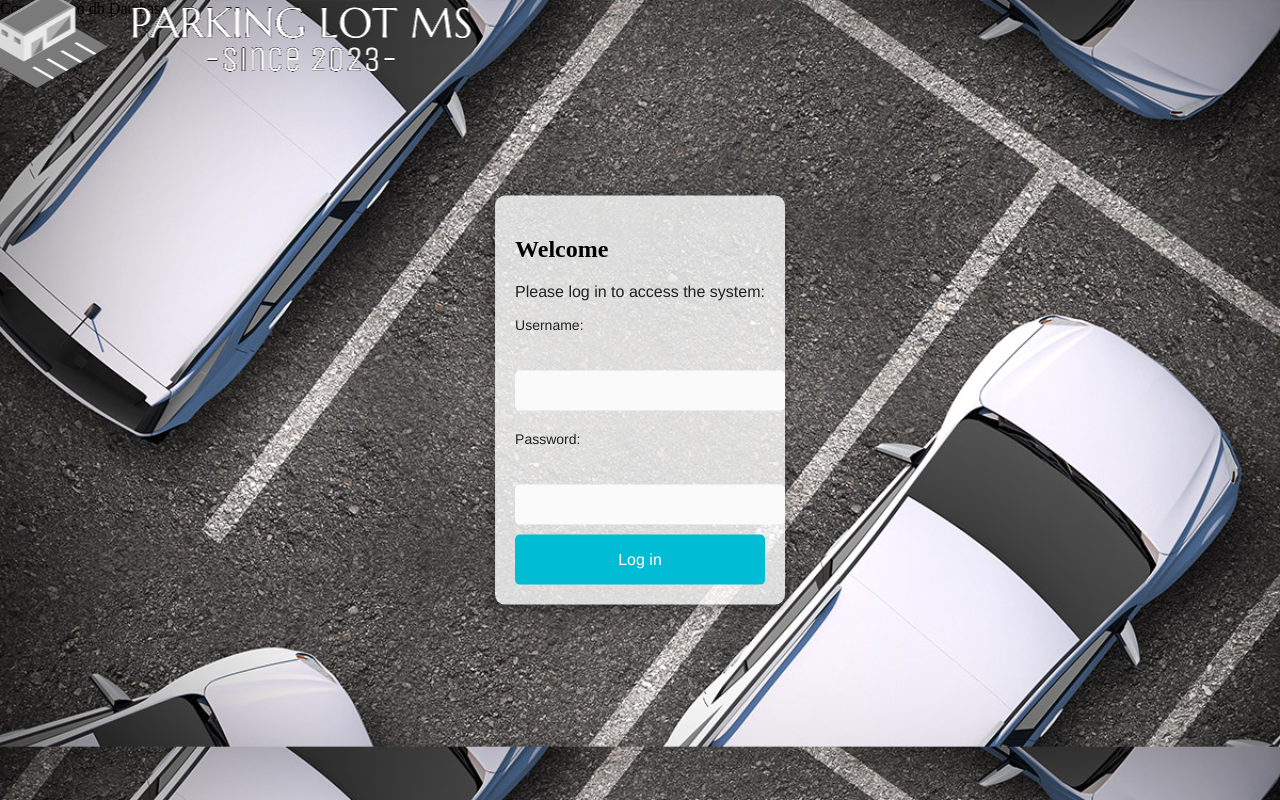
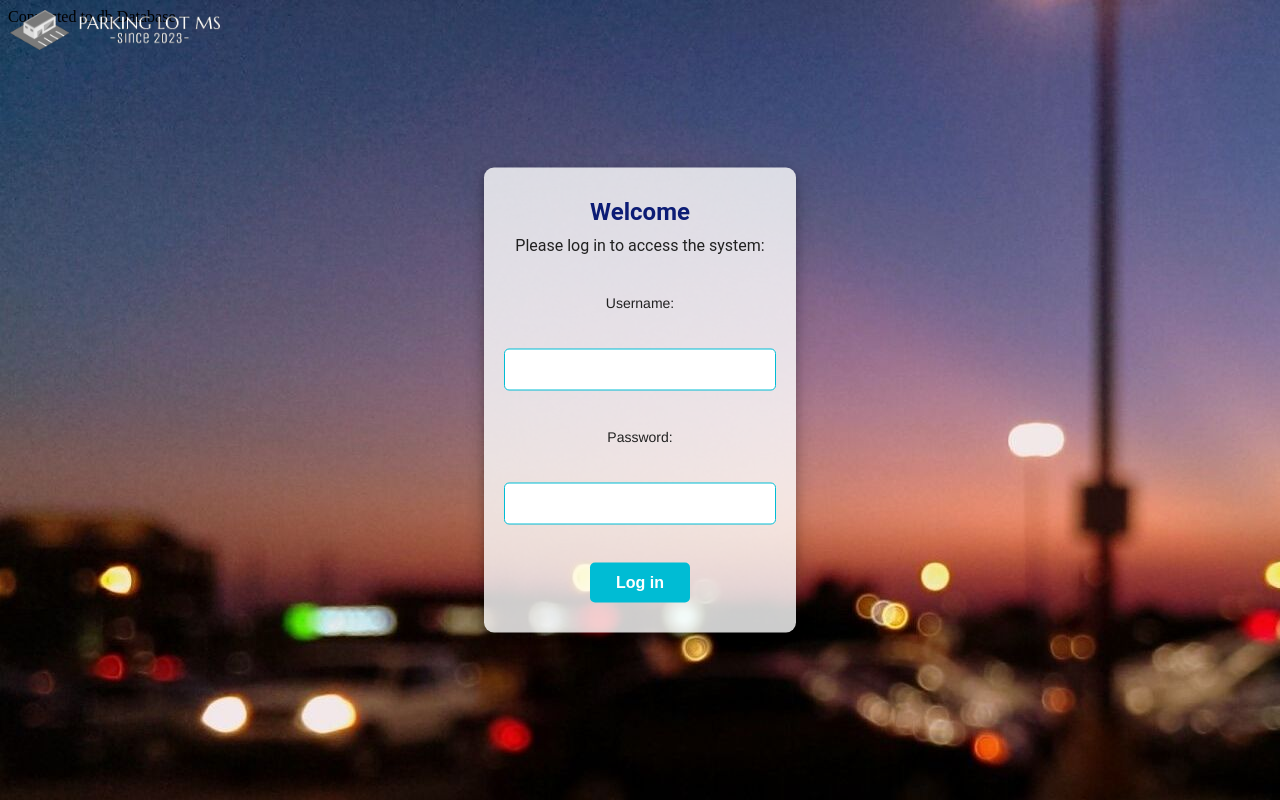
Before and after one commit to ale-romeo/ParkMe, a PHP site: page / in a window 1280 px wide. Run offline with PHP 8.4, Linux system fonts and the light colour scheme; data that the repository does not hold is empty.

Commit message:
1.end.land

```diff
--- a/db_proj/php/src/index.php
+++ b/db_proj/php/src/index.php
@@ -1,12 +1,14 @@
 <!DOCTYPE html>
 <html lang="en">
 <head>
+    <meta charset="utf-8">
+    <meta name="viewport" content="width=device-width, initial-scale=1">
     <title>Parking Lot Management System</title>
     <link rel="stylesheet" type="text/css" href="style.css">
 </head>
 <body>
     <div class="header">
-        <img src="img/logo1.png" alt="logo" />
+        <img src="img/logo.png" alt="logo" />
     </div>
     <div class="container">
         <h2>Welcome</h2>
--- a/db_proj/php/src/style.css
+++ b/db_proj/php/src/style.css
@@ -6,10 +6,17 @@
 
 body {
     background-image: url("img/bp.jpg");
-    background-size: cover;
-    margin: 0;
-    padding: 0;
+    width: 100%;
+    height: auto;
 }
+
+.header img {
+    position: absolute;
+    top: 10px;
+    left: 10px;
+    height: 40px;
+}
+
 .container {
     position: absolute;
     top: 50%;
@@ -22,86 +29,65 @@ body {
     box-shadow: 0 4px 8px 0 rgba(0, 0, 0, 0.2), 0 6px 20px 0 rgba(0, 0, 0, 0.19);
 }
 
-.header img {
-    position: absolute;
-    top: 5%;
-    left: 17%;
-    max-width: 600px;
-    transform: translate(-50%, -50%);
+form {
+    display: flex;
+    flex-direction: column;
+    align-items: center;
+    margin-top: 30px;
 }
-h1 {
+
+h2 {
+    font-family: "Roboto", sans-serif;
+    color: #0c1c75;
+    margin: 10px 0;
     text-align: center;
-    position: absolute;
-    top: 10%;
-    left: 50%;
-    transform: translate(-50%, -50%);
-    max-width: 600px;
-    font-family: "CustomFont", sans-serif;
-    font-size: 32px;
-    color: var(--secondary-color);
-    margin: 0;
 }
 
 p {
-    font-family: "Helvetica Neue", sans-serif;
-    font-size: 16px;
+    font-family: "Roboto", sans-serif;
     color: var(--tertiary-color);
+    margin: 10px 0;
+    text-align: center;
 }
 
 label {
     font-family: "Helvetica Neue", sans-serif;
     font-size: 14px;
     color: var(--tertiary-color);
-    display: block;
     margin: 10px 0;
 }
 
 input[type="text"], input[type="password"] {
-    font-family: "Helvetica Neue", sans-serif;
-    width: 100%;
+    width: 250px;
     height: 40px;
-    border: none;
+    font-size: 16px;
+    color: var(--tertiary-color);
+    border: 1px solid var(--primary-color);
     border-radius: 5px;
     padding: 0 10px;
     margin: 10px 0;
-    background-color: var(--secondary-color);
-    color: var(--tertiary-color);
 }
 
-input[type="submit"] {
-    font-family: "Helvetica Neue", sans-serif;
-    width: 100%;
-    height: 50px;
+  input[type="submit"] {
+    width: 100px;
+    height: 40px;
+    font-size: 16px;
+    font-weight: bold;
+    color: #fff;
+    background-color: var(--primary-color);
     border: none;
     border-radius: 5px;
-    background-color: var(--primary-color);
-    color: #ffffff;
-    font-size: 16px;
     cursor: pointer;
+    margin: 10px 0;
 }
 
 input[type="submit"]:hover {
     background-color: #0097a7;
 }
 
-@media screen and (max-width: 600px) {
+
+@media only screen and (max-width: 600px) {
     .container {
-        max-width: 90%;
-        padding: 10px;
-    }
-    .header img{
-        max-width: 90%;
-        padding: 10px;
-    }
-    h1 {
-        font-size: 24px;
-    }
-
-    p {
-        font-size: 14px;
-    }
-
-    label {
-        font-size: 12px;
+      width: 90%;
     }
 }
```
Also changed, not shown: db_proj/php/src/img/bp.jpg, db_proj/php/src/img/logo.png, db_proj/php/src/img/logo1.png (deleted).
